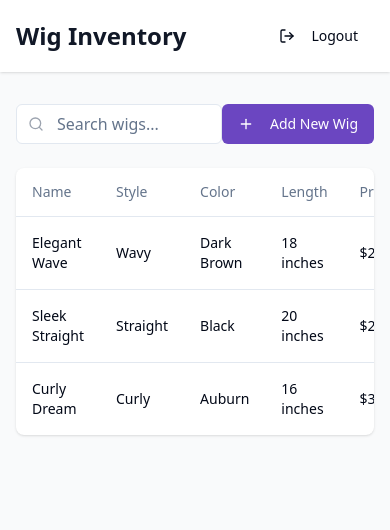
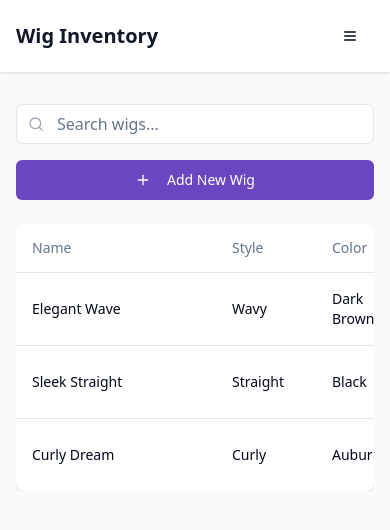
Before and after one commit to aviscode/wigventory-manager, a React (Vite) app: page /inventory in a window 390 px wide. Shown: the top 530 px of the page. Built offline with nearby package versions, Linux system fonts and the light colour scheme; sample sign-in values are in the browser's storage.

Commit message:
Improve mobile responsiveness and search functionality
Enhance the mobile user experience by making necessary adjustments for better accessibility. Additionally, implement a search feature to allow users to easily find wigs in the inventory.
[skip gpt_engineer]

```diff
--- a/src/components/WigTable.tsx
+++ b/src/components/WigTable.tsx
@@ -25,23 +25,24 @@ const WigTable = ({ searchTerm }: WigTableProps) => {
   };
 
   return (
-    <div className="bg-white rounded-lg shadow">
+    <div className="bg-white rounded-lg shadow overflow-hidden">
+      <div className="overflow-x-auto">
         <Table>
           <TableHeader>
             <TableRow>
-            <TableHead>Name</TableHead>
-            <TableHead>Style</TableHead>
-            <TableHead>Color</TableHead>
-            <TableHead>Length</TableHead>
-            <TableHead>Price</TableHead>
-            <TableHead>Stock</TableHead>
-            <TableHead>Actions</TableHead>
+              <TableHead className="w-[200px] min-w-[200px]">Name</TableHead>
+              <TableHead className="min-w-[100px]">Style</TableHead>
+              <TableHead className="min-w-[100px]">Color</TableHead>
+              <TableHead className="min-w-[100px]">Length</TableHead>
+              <TableHead className="min-w-[100px]">Price</TableHead>
+              <TableHead className="min-w-[80px]">Stock</TableHead>
+              <TableHead className="min-w-[100px]">Actions</TableHead>
             </TableRow>
           </TableHeader>
           <TableBody>
             {filteredWigs.map((wig) => (
               <TableRow key={wig.id}>
-              <TableCell>{wig.name}</TableCell>
+                <TableCell className="font-medium">{wig.name}</TableCell>
                 <TableCell>{wig.style}</TableCell>
                 <TableCell>{wig.color}</TableCell>
                 <TableCell>{wig.length}</TableCell>
@@ -71,6 +72,7 @@ const WigTable = ({ searchTerm }: WigTableProps) => {
           </TableBody>
         </Table>
       </div>
+    </div>
   );
 };
 
--- a/src/pages/Inventory.tsx
+++ b/src/pages/Inventory.tsx
@@ -4,12 +4,13 @@ import { Button } from "@/components/ui/button";
 import { Input } from "@/components/ui/input";
 import WigTable from "@/components/WigTable";
 import AddWigModal from "@/components/AddWigModal";
-import { Search, LogOut, Plus } from "lucide-react";
+import { Search, LogOut, Plus, Menu } from "lucide-react";
 import { toast } from "sonner";
 
 const Inventory = () => {
   const [searchTerm, setSearchTerm] = useState("");
   const [isAddModalOpen, setIsAddModalOpen] = useState(false);
+  const [isMobileMenuOpen, setIsMobileMenuOpen] = useState(false);
   const navigate = useNavigate();
 
   const handleLogout = () => {
@@ -20,37 +21,64 @@ const Inventory = () => {
 
   return (
     <div className="min-h-screen bg-gray-50">
-      <div className="bg-white shadow">
+      {/* Header */}
+      <div className="bg-white shadow sticky top-0 z-10">
         <div className="max-w-7xl mx-auto px-4 sm:px-6 lg:px-8">
           <div className="flex justify-between items-center py-4">
-            <h1 className="text-2xl font-bold text-gray-900">Wig Inventory</h1>
-            <Button variant="ghost" onClick={handleLogout}>
-              <LogOut className="w-4 h-4 mr-2" />
-              Logout
-            </Button>
+            <h1 className="text-xl md:text-2xl font-bold text-gray-900">Wig Inventory</h1>
+            <div className="flex items-center gap-2">
+              <Button variant="ghost" onClick={handleLogout} className="hidden md:flex">
+                <LogOut className="w-4 h-4 mr-2" />
+                Logout
+              </Button>
+              <Button
+                variant="ghost"
+                className="md:hidden"
+                onClick={() => setIsMobileMenuOpen(!isMobileMenuOpen)}
+              >
+                <Menu className="w-6 h-6" />
+              </Button>
+            </div>
           </div>
+
+          {/* Mobile Menu */}
+          {isMobileMenuOpen && (
+            <div className="md:hidden border-t border-gray-200 py-2">
+              <Button variant="ghost" onClick={handleLogout} className="w-full justify-start">
+                <LogOut className="w-4 h-4 mr-2" />
+                Logout
+              </Button>
+            </div>
+          )}
         </div>
       </div>
 
       <div className="max-w-7xl mx-auto px-4 sm:px-6 lg:px-8 py-8">
-        <div className="flex justify-between items-center mb-6">
-          <div className="relative flex-1 max-w-xs">
+        {/* Search and Add Section */}
+        <div className="flex flex-col md:flex-row justify-between items-stretch md:items-center gap-4 mb-6">
+          <div className="relative flex-1">
             <Search className="absolute left-3 top-1/2 transform -translate-y-1/2 text-gray-400 h-4 w-4" />
             <Input
               type="text"
               placeholder="Search wigs..."
               value={searchTerm}
               onChange={(e) => setSearchTerm(e.target.value)}
-              className="pl-10"
+              className="pl-10 w-full"
             />
           </div>
-          <Button onClick={() => setIsAddModalOpen(true)} className="bg-primary hover:bg-primary/90">
+          <Button
+            onClick={() => setIsAddModalOpen(true)}
+            className="bg-primary hover:bg-primary/90 whitespace-nowrap"
+          >
             <Plus className="w-4 h-4 mr-2" />
             Add New Wig
           </Button>
         </div>
 
-        <WigTable searchTerm={searchTerm} />
+        {/* Table */}
+        <div className="overflow-x-auto">
+          <WigTable searchTerm={searchTerm} />
+        </div>
         <AddWigModal open={isAddModalOpen} onClose={() => setIsAddModalOpen(false)} />
       </div>
     </div>
```
Lines whose indentation alone changed are shown as unchanged.
